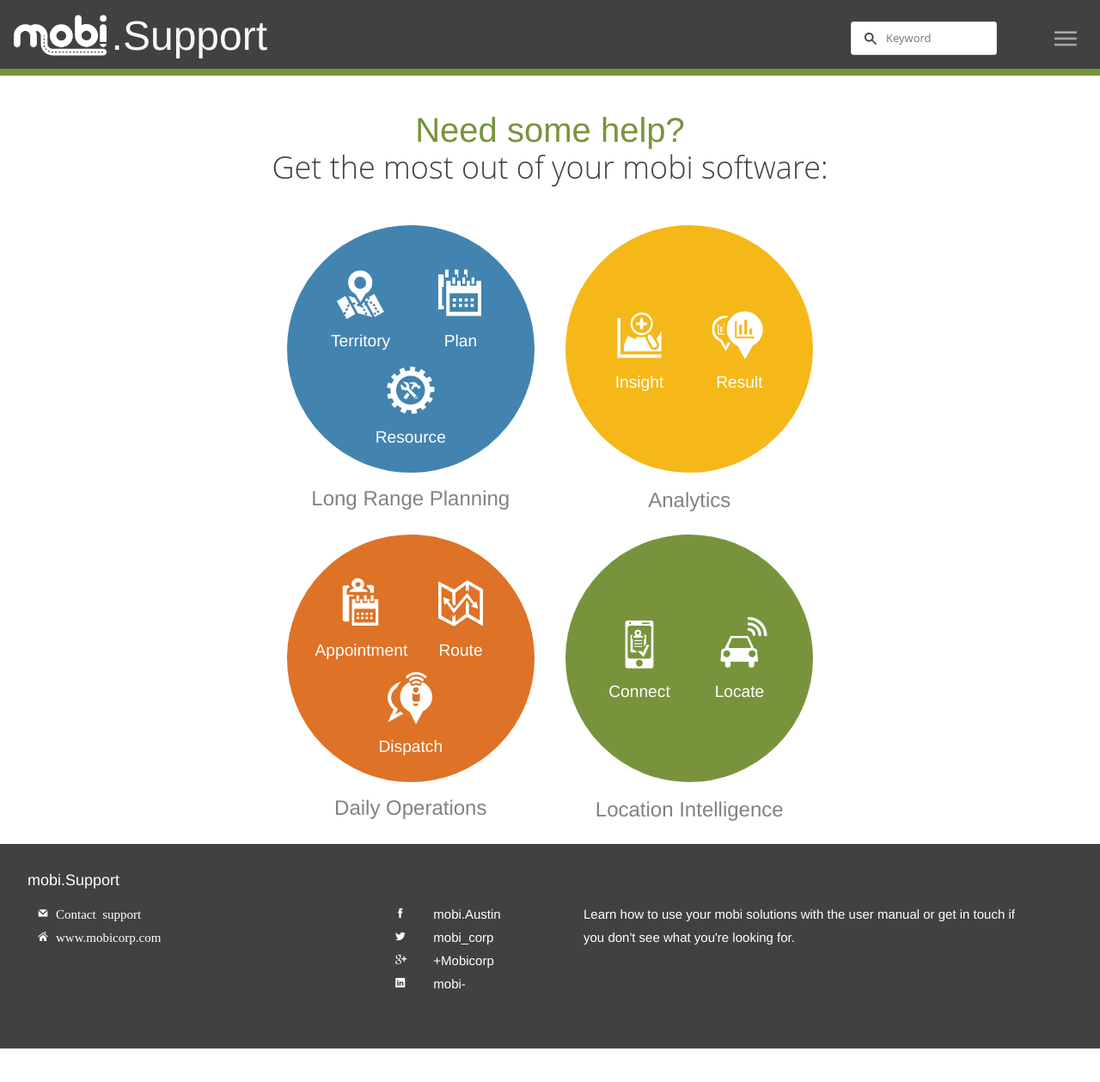
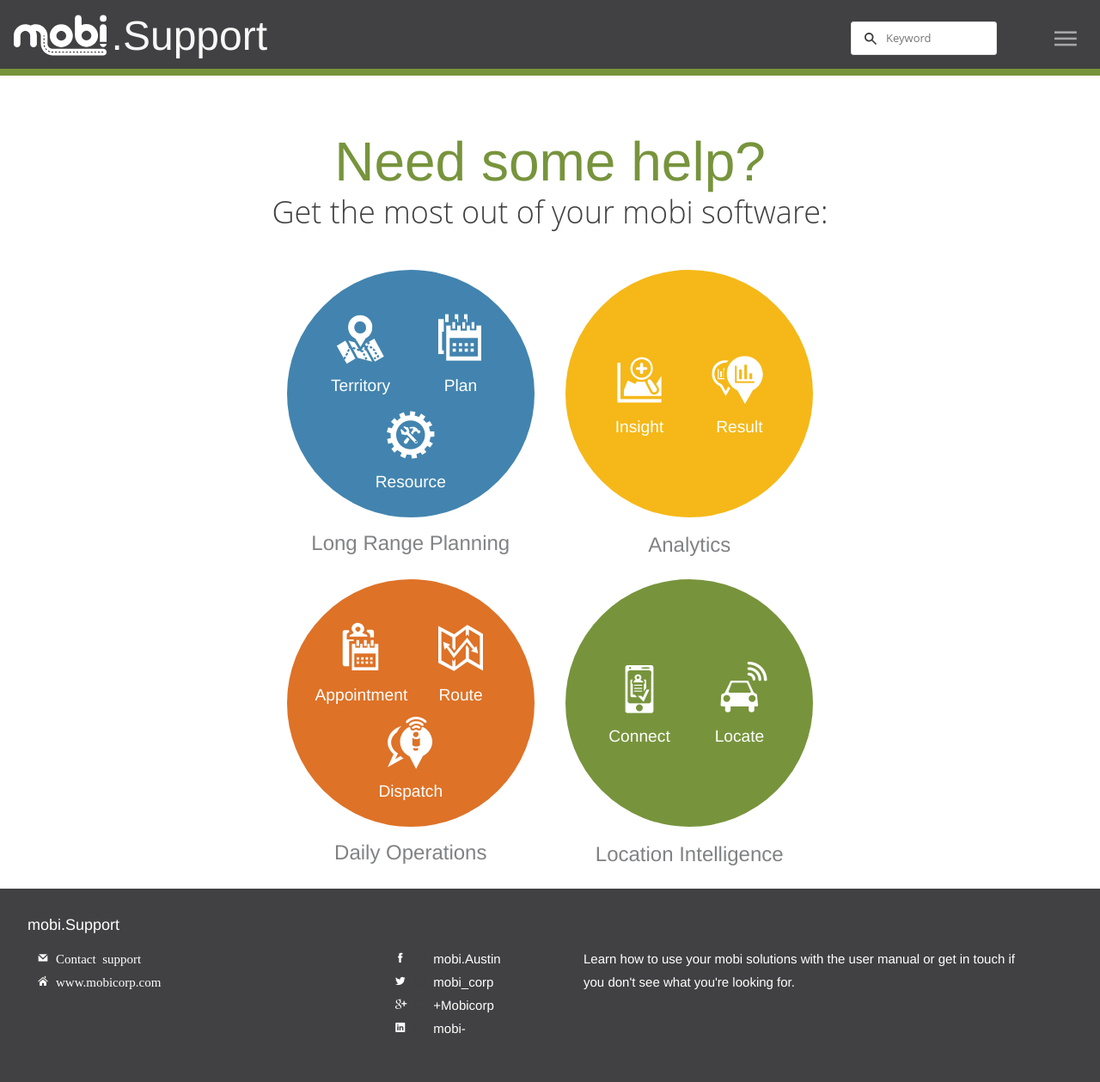
Before and after one commit to mobi-corp/user-guide, a Jekyll site: the page built from index.html, in a window 1280 px wide and 1272 px high. Shown: the top 1259 px of the window at 86% size. Built offline with Jekyll 4.4.1, drawn with Linux system fonts in a browser that asks for light colours.

Commit message:
headline font size

```diff
--- a/_sass/_homepage.scss
+++ b/_sass/_homepage.scss
@@ -14,6 +14,9 @@
   }
 }
 
+.headline {
+  font-size: 4em;
+}
 
 .product-grouping {
   display: inline-block;
--- a/index.html
+++ b/index.html
@@ -3,7 +3,7 @@ layout: homepage
 title: Support
 ---
 
-<h1> Need some help?</h1>
+<h1 class="headline"> Need some help?</h1>
 
 <h2> Get the most out of your mobi software:</h2>
 
```
